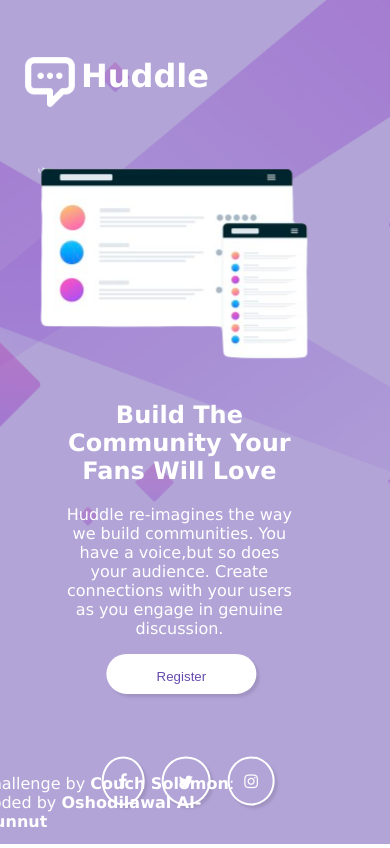
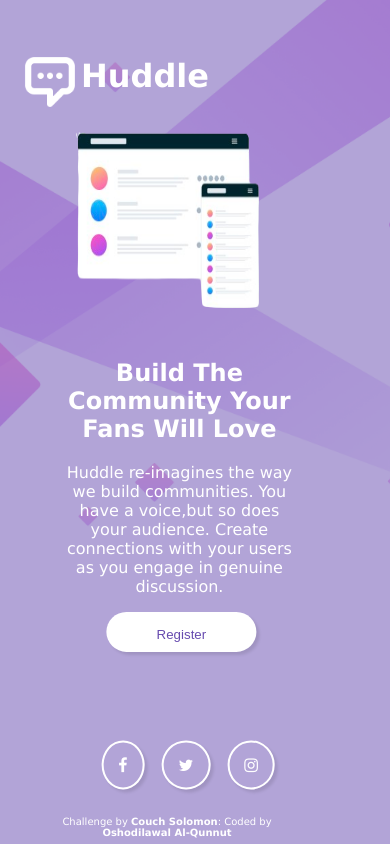
Before and after one commit to al-qunnut/Project-Deployment, a plain HTML site: page index.html in a window 390 px wide. Drawn offline with Linux system fonts and the light colour scheme.

Commit message:
Update Project3.css

```diff
--- a/Project3.css
+++ b/Project3.css
@@ -92,7 +92,7 @@ i:hover{
 .dedication{
     position: absolute;
     transform: translate(-50%, -50%);
-    top: 95%;
+    top: 98%;
     left: 30%;
     color: white;
 
@@ -110,15 +110,17 @@ i:hover{
     .file{
         position: absolute;
         transform: translate(-40%, -40%);
-        top: 30%;
+        top: 25%;
         left: 40%;
         color: white;
         text-align: center;
+        width: 200px;
+        height: 200px;
     }
     .text{
         position: absolute;
         transform: translate(-40%, -40%);
-        top: 60%;
+        top: 55%;
         left: 40%;
         color: white;
         text-align: center;
@@ -126,9 +128,15 @@ i:hover{
     .icons{
         position: absolute;
         transform: translate(-40%, -40%);
-        top: 92%;
+        top: 90%;
         left: 45%;
     }
+    .dedication{
+        text-align: center;
+        font-size: 10px;
+        margin-left: 50px;
+    }
+
 }
 
 @media (min-width: 500px){
```
